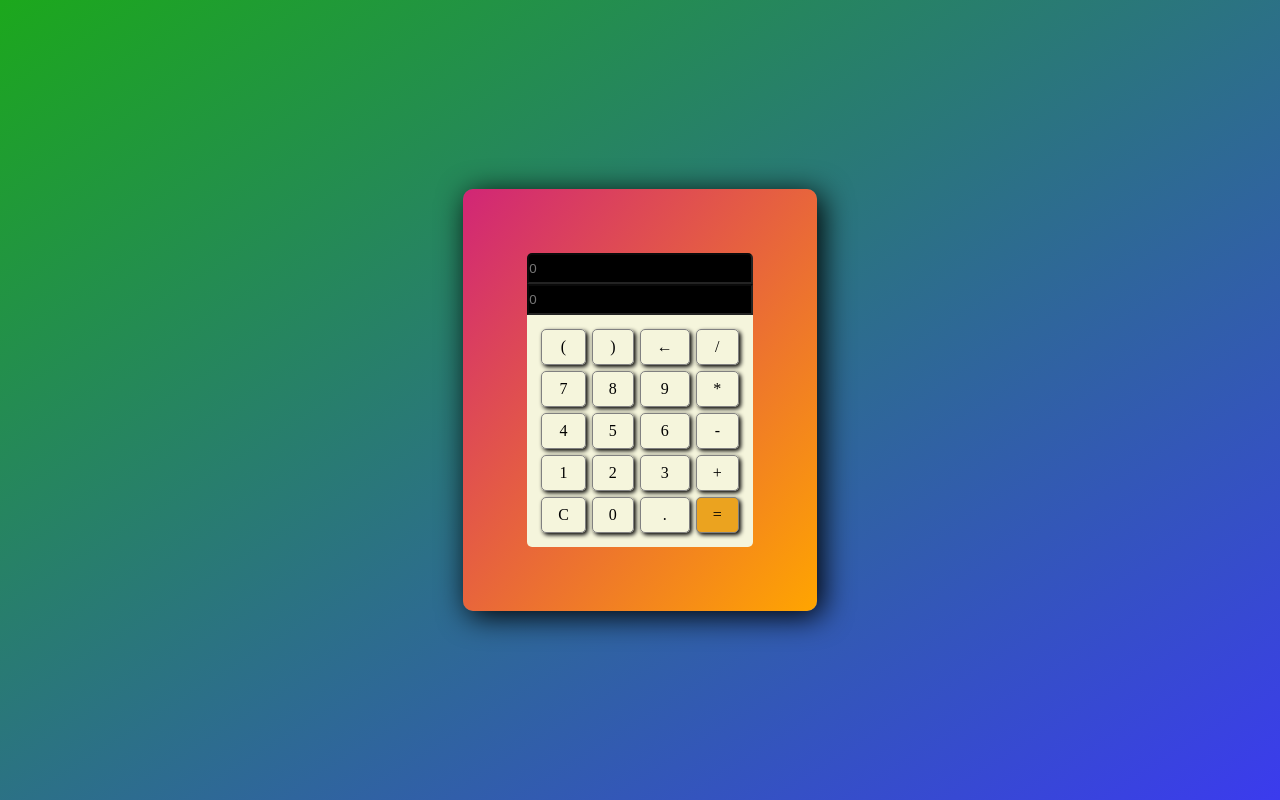
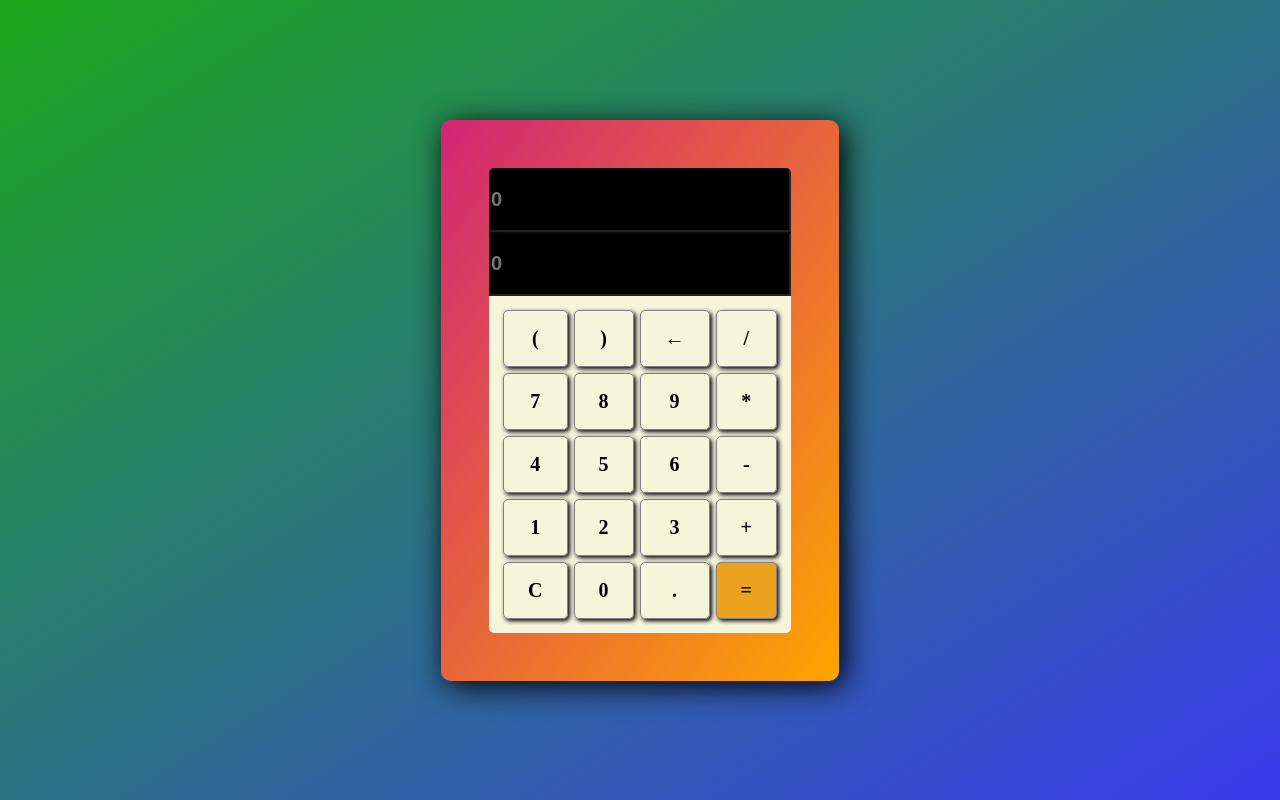
Before and after one commit to MaheshYadavGitHub/JavaScript, a plain HTML site: page index.html in a window 1280 px wide. Drawn offline with Linux system fonts and the light colour scheme.

Commit message:
Second commit

```diff
--- a/style.css
+++ b/style.css
@@ -18,12 +18,14 @@ body {
   flex-direction: column;
   background: linear-gradient(to top left, orange, rgb(209, 38, 118));
   border-radius: 10px;
-  padding: 4em;
+  padding: 3em;
   box-shadow: 5px 5px 30px;
 }
 
 input {
-  height: 2em;
+  font-size: 20px;
+  font-weight: 600;
+  height: 3em;
   color: whitesmoke;
   background-color: black;
 }
@@ -37,11 +39,13 @@ table {
   border-spacing: 0.4em;
 }
 td {
+  font-size: 20px;
+  font-weight: 600;
   border: solid 1px gray;
   box-shadow: 2px 2px 4px;
   border-radius: 5px;
   text-align: center;
-  padding: 0.5em 1em;
+  padding: 0.8em 1.2em;
   transition: all 0.2s ease;
 }
 td:hover {
```
